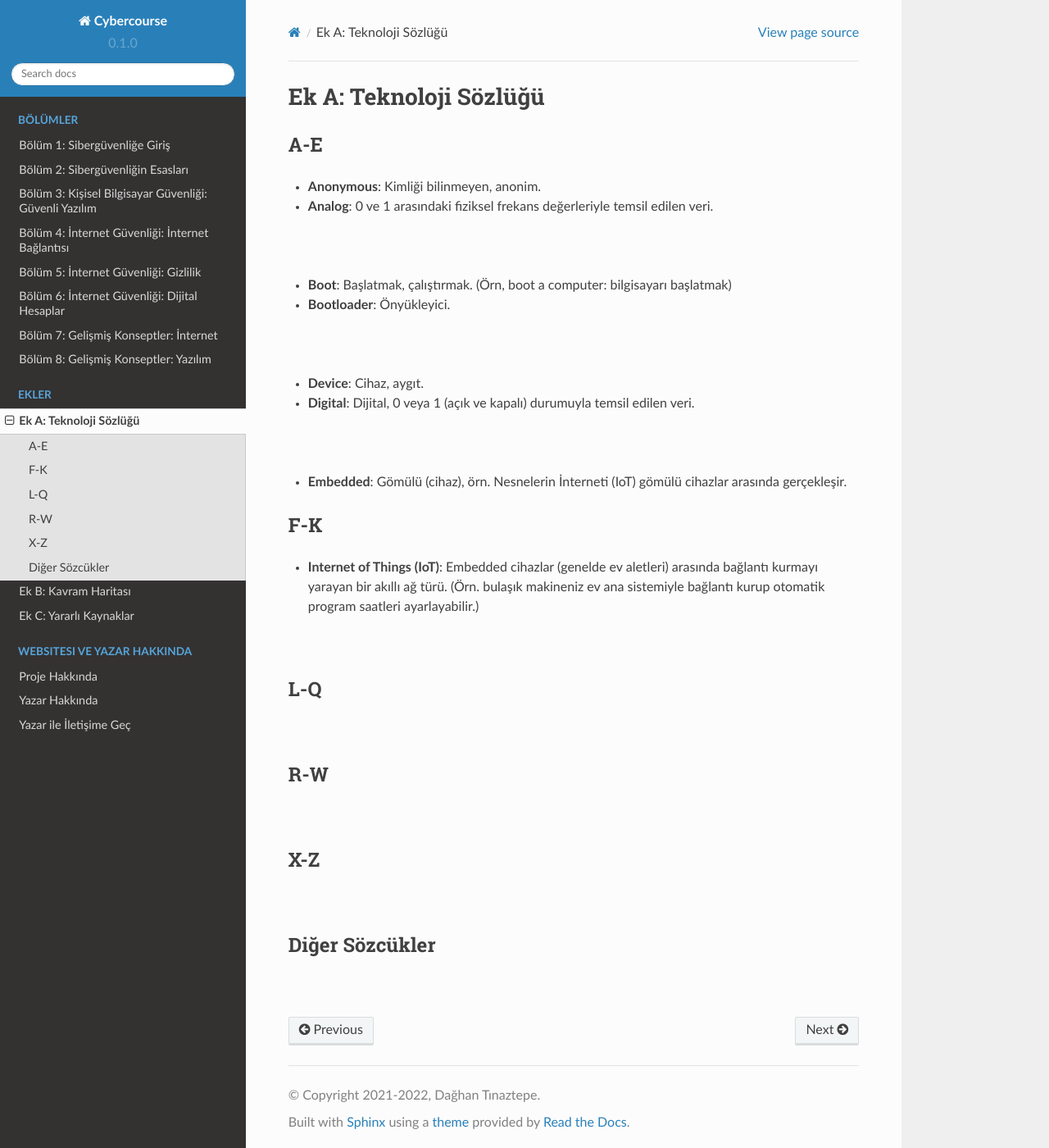
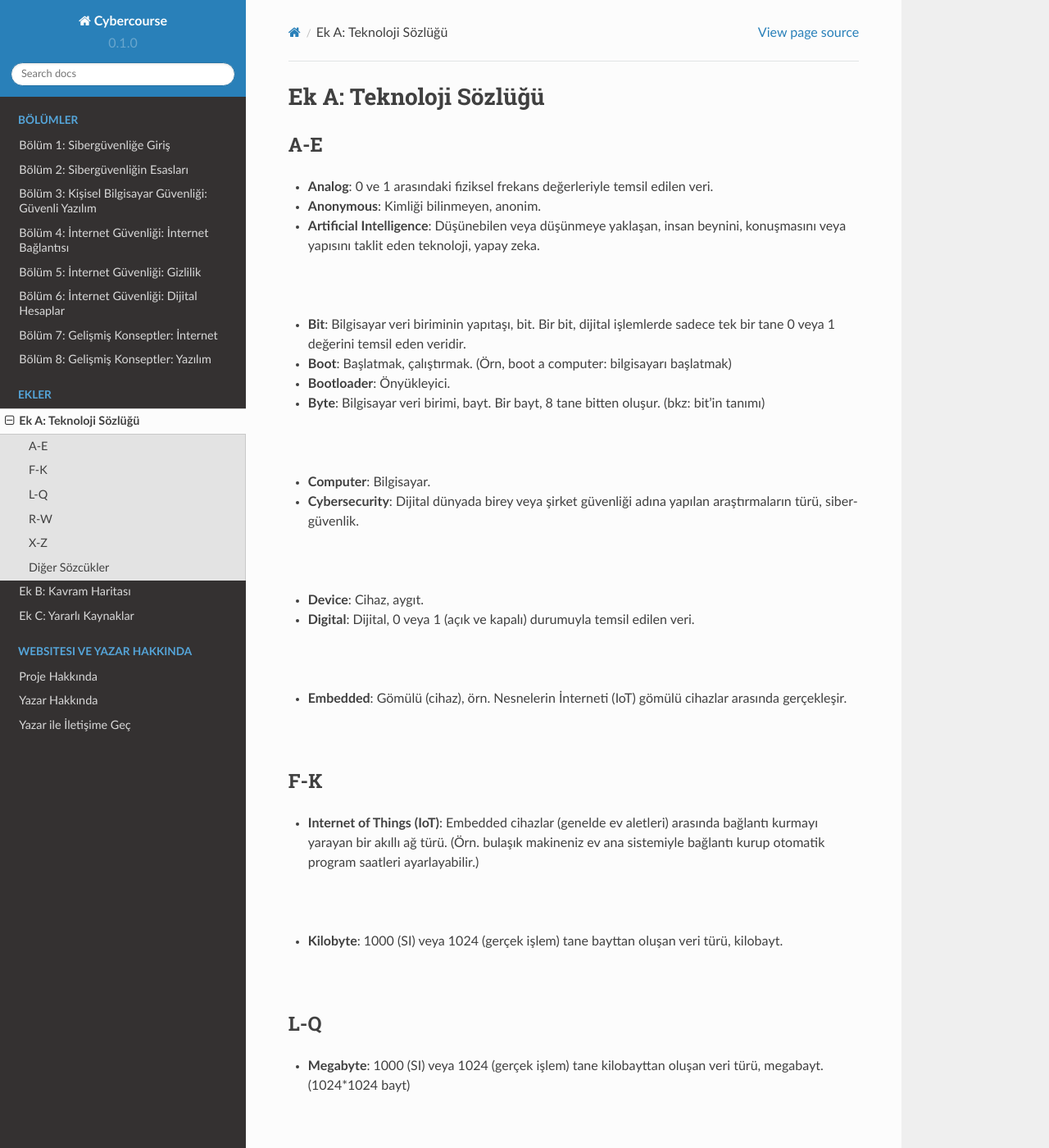
Before and after one commit to courselora/cybercourse, a Sphinx documentation site: the page built from docs/source/appendix-a/index.rst, in a window 1280 px wide and 1400 px high. Shown: the whole window at 82% size. Built offline with Sphinx 7.4.7 and the Read the Docs theme 2.0.0, drawn with Linux system fonts in a browser that asks for light colours; pages that are not in the unit, such as notebooks, are missing from menus; some of the changed text lies outside the part shown.

Commit message:
Check the changed files for details.

```diff
--- a/docs/source/appendix-a/index.rst
+++ b/docs/source/appendix-a/index.rst
@@ -6,28 +6,45 @@ Ek A: Teknoloji Sözlüğü
 
 A-E
 ---
+* **Analog**: 0 ve 1 arasındaki fiziksel frekans değerleriyle temsil edilen veri.
 * **Anonymous**: Kimliği bilinmeyen, anonim.
-* **Analog**: 0 ve 1 arasındaki fiziksel frekans değerleriyle temsil edilen veri.
+* **Artificial Intelligence**: Düşünebilen veya düşünmeye yaklaşan, insan beynini, konuşmasını veya yapısını taklit eden teknoloji, yapay zeka.
 |
+* **Bit**: Bilgisayar veri biriminin yapıtaşı, bit. Bir bit, dijital işlemlerde sadece tek bir tane 0 veya 1 değerini temsil eden veridir.
 * **Boot**: Başlatmak, çalıştırmak. (Örn, boot a computer: bilgisayarı başlatmak)
 * **Bootloader**: Önyükleyici.
+* **Byte**: Bilgisayar veri birimi, bayt. Bir bayt, 8 tane bitten oluşur. (bkz: bit'in tanımı)
+|
+* **Computer**: Bilgisayar.
+* **Cybersecurity**: Dijital dünyada birey veya şirket güvenliği adına yapılan araştırmaların türü, siber-güvenlik.
 |
 * **Device**: Cihaz, aygıt.
 * **Digital**: Dijital, 0 veya 1 (açık ve kapalı) durumuyla temsil edilen veri.
 |
 * **Embedded**: Gömülü (cihaz), örn. Nesnelerin İnterneti (IoT) gömülü cihazlar arasında gerçekleşir.
+|
 
 F-K
 ---
 * **Internet of Things (IoT)**: Embedded cihazlar (genelde ev aletleri) arasında bağlantı kurmayı yarayan bir akıllı ağ türü. (Örn. bulaşık makineniz ev ana sistemiyle bağlantı kurup otomatik program saatleri ayarlayabilir.)
 |
+* **Kilobyte**: 1000 (SI) veya 1024 (gerçek işlem) tane bayttan oluşan veri türü, kilobayt.
+|
 
 L-Q
 ---
+* **Megabyte**: 1000 (SI) veya 1024 (gerçek işlem) tane kilobayttan oluşan veri türü, megabayt. (1024\*1024 bayt)
+|
+* **Operating System**: Elektronik cihaz üstünde çalışan, donanım ve uygulama arasında bir ara-bulucu (uygulama yapımını bir hayli kolaylaştırma amacı güden) olan yazılım, işletim sistemi.
+|
+* **Processor**: Bilgisayarın bütün mantık / matematik vs. işlemlerini yürüten (grafik, ses vs. hariç) donanım parçası, işlemci.
 |
 
 R-W
 ---
+* **RAM (Random Access Memory)**:
+|
+* **Version Control System (VCS)**: Yazılım geliştiricilerinin kullandığı, ortaklaşa yazılım geliştirme veya değişiklikleri geri alma özellikleriyle bilinen yazılım türü, Sürüm Kontrol Sistemi. (Örn. `Git <https://git-scm.com>`_ veya `Subversion <https://subversion.apache.org/>`_)
 |
 
 X-Z
```
